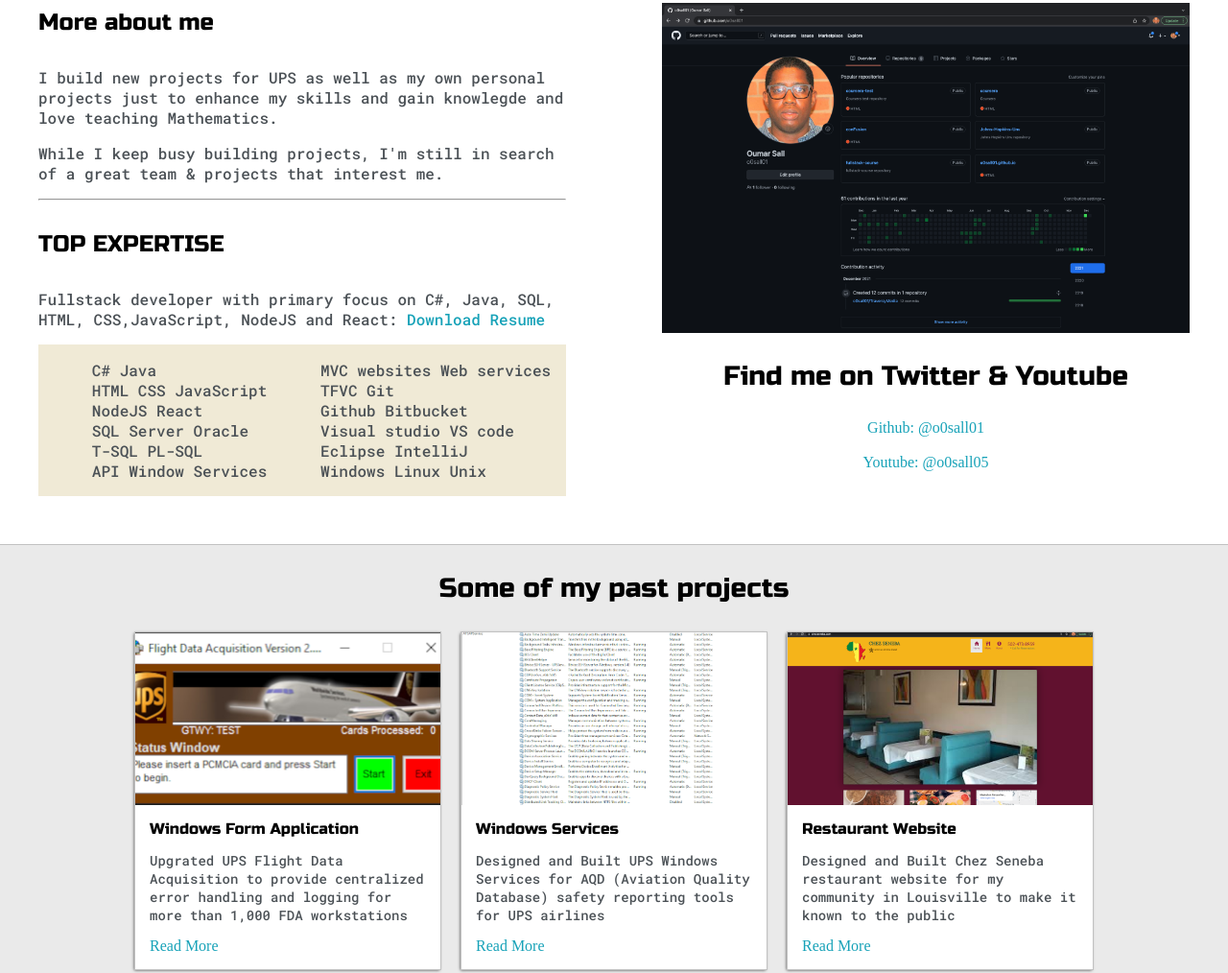
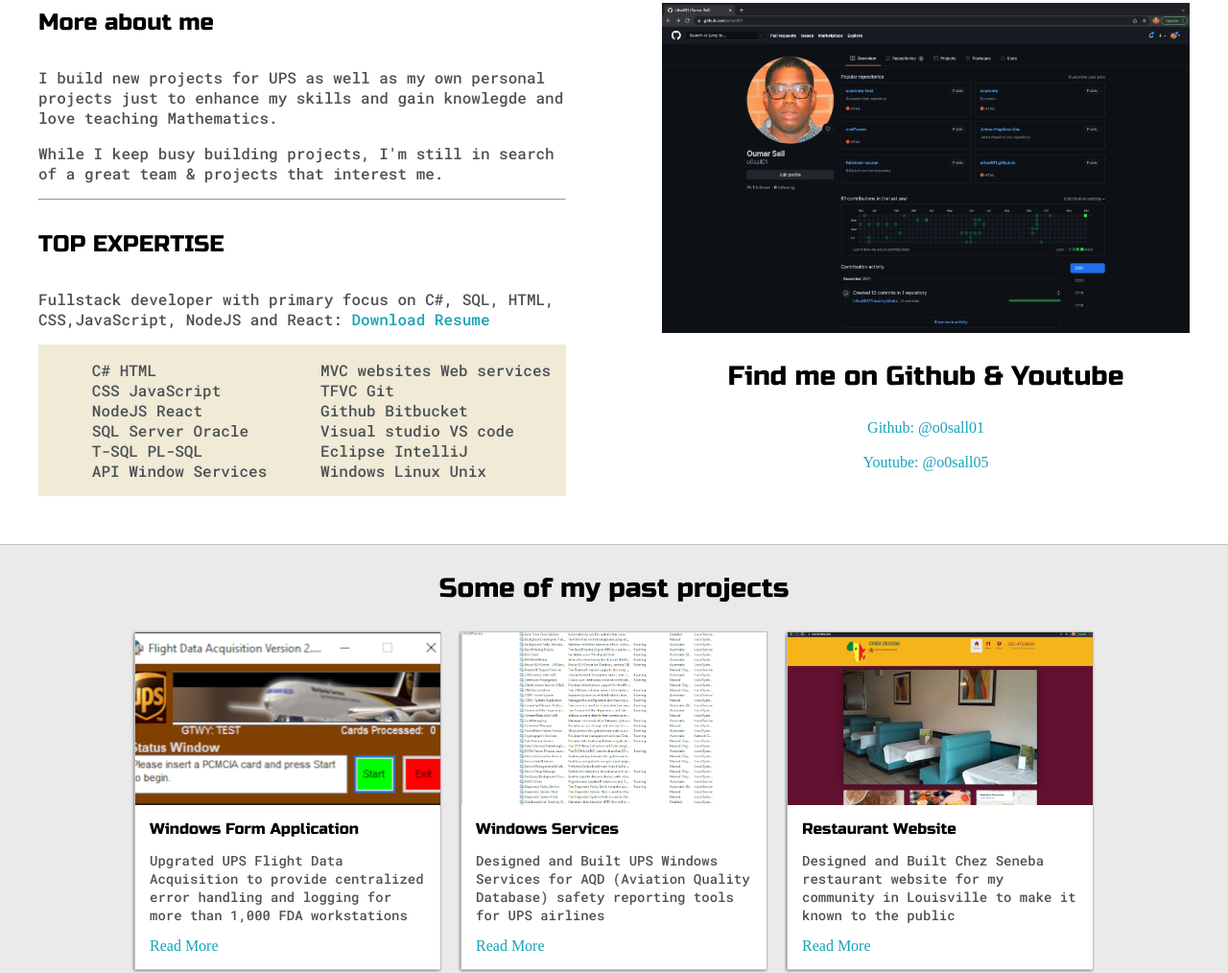
Before and after one commit to o0sall01/TraversyMedia, a website: page index.html in a window 1280 px wide. Shown: the part 754-1768 px from the top of the page at 96% size. Drawn offline with Linux system fonts and the light colour scheme.

Commit message:
Modifying top skills, social media and adding comments in textArea

```diff
--- a/index.html
+++ b/index.html
@@ -72,12 +72,12 @@
                     <p>While I keep busy building projects, I'm still in search of a great team & projects that interest me.</p>
                     <hr>
                 <h4>TOP EXPERTISE</h4>
-                <p>Fullstack developer with primary focus on C#, Java, SQL, HTML, CSS,JavaScript, NodeJS and React: <a  target="_blank" href="Oumar_Sall_Resume.pdf">Download Resume</a></p>
+                <p>Fullstack developer with primary focus on C#, SQL, HTML, CSS,JavaScript, NodeJS and React: <a  target="_blank" href="Oumar_Sall_Resume.pdf">Download Resume</a></p>
 
                     <div id="skills">
                         <ul>
-                            <li>C# Java</li>
-                            <li>HTML CSS JavaScript</li>
+                            <li>C# HTML</li>
+                            <li>CSS JavaScript</li>
                             <li>NodeJS React</li>
                             <li>SQL Server Oracle</li>
                             <li>T-SQL PL-SQL</li>
@@ -96,7 +96,7 @@
 
                 <div class="social-links">
                     <img src="images/github.png" alt="social_img" id="social_img">
-                    <h3>Find me on Twitter & Youtube</h3>
+                    <h3>Find me on Github & Youtube</h3>
                     <a  target="_blank" href="#">Github: @o0sall01</a>
                     <br>
                     <a target="_blank" href="#">Youtube: @o0sall05</a>
@@ -162,7 +162,7 @@
                 <input class="input-field" type="text" name="email">
 
                 <label for="">Message</label>
-                <textarea class="input-field" name="message"></textarea>
+                <textarea class="input-field" name="message">Sending email is not functional now and it is coming soon</textarea>
 
                 <input id="submit-btn" type="submit" value="Send">
             </form>
```
